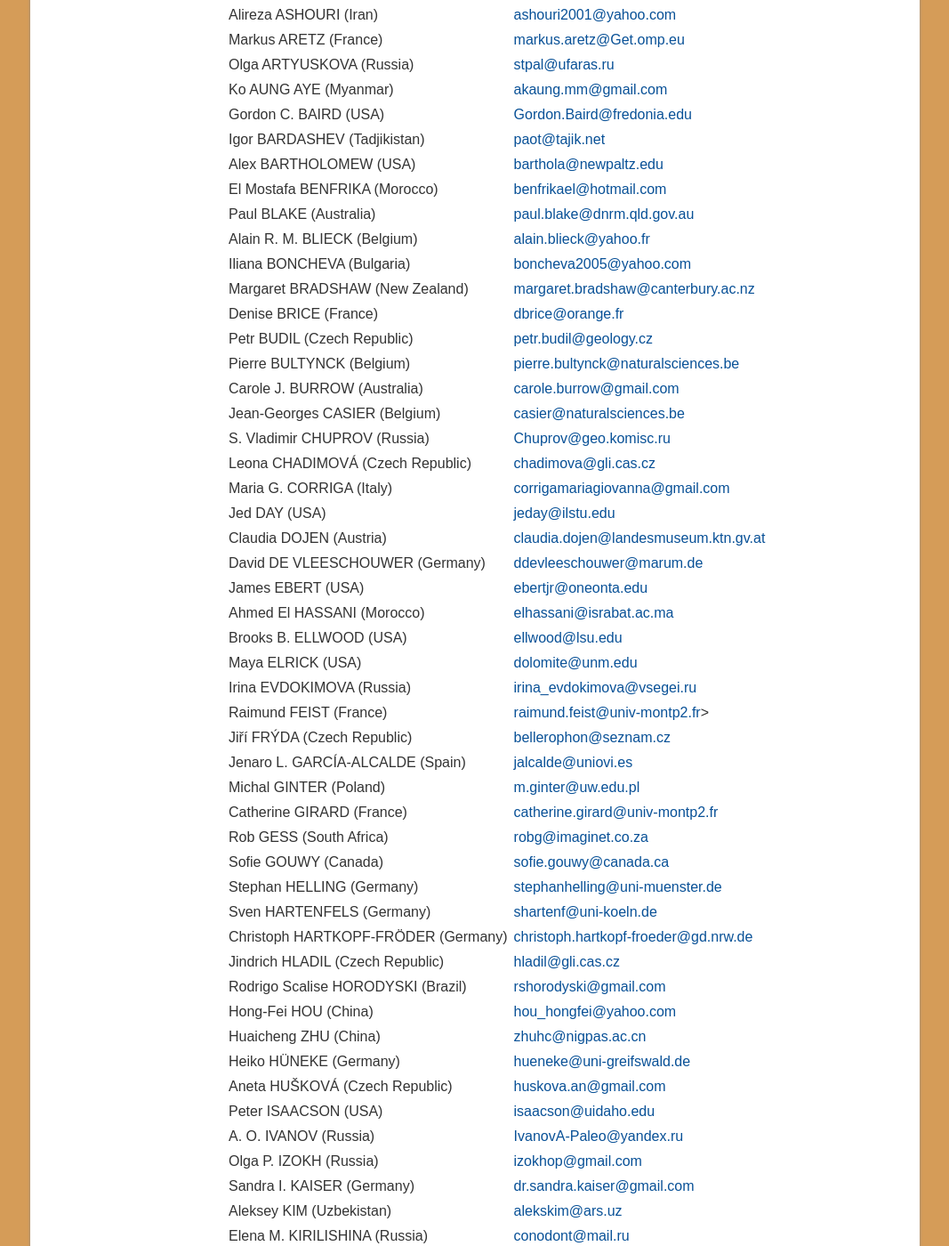
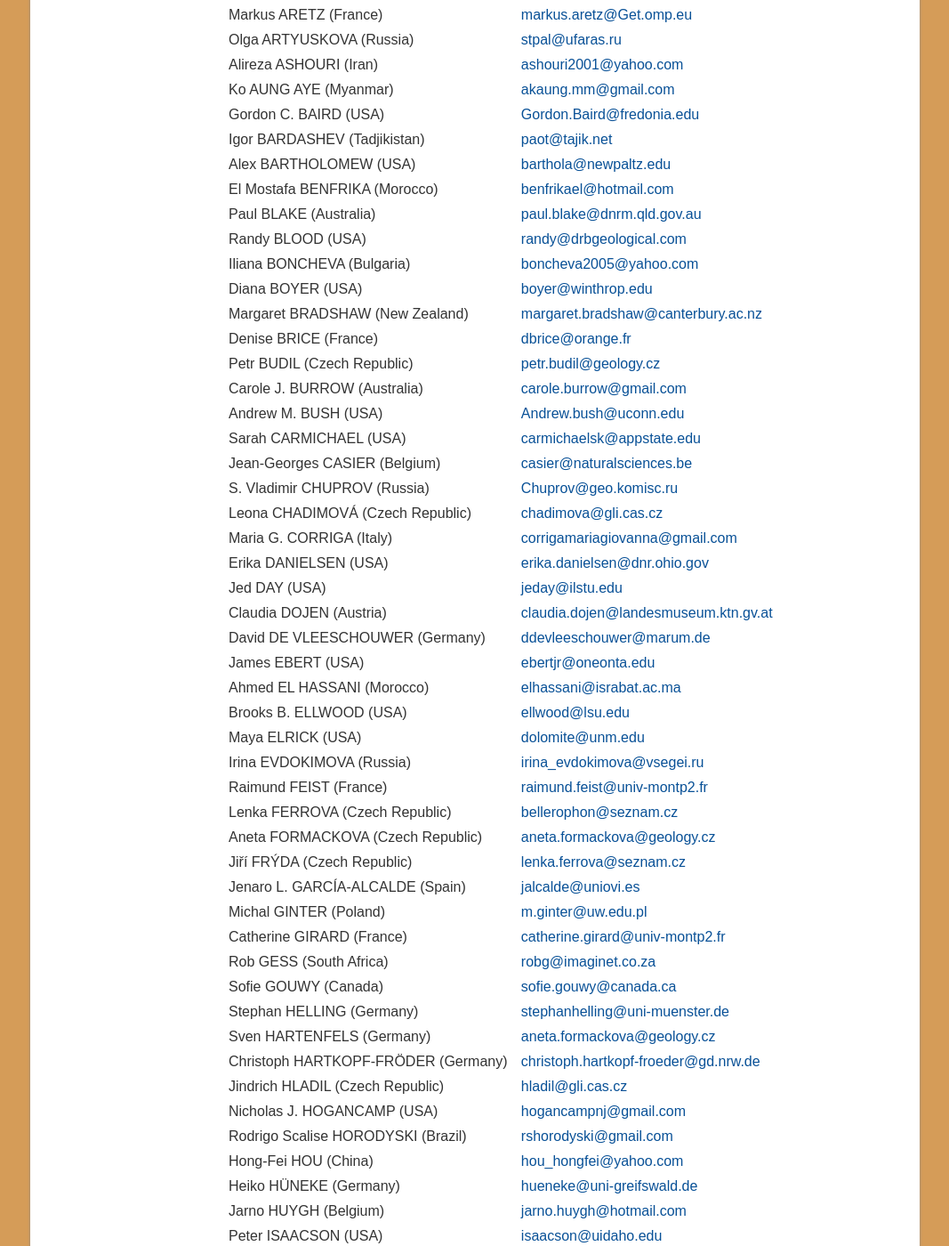
Before and after one commit to i-c-stratigraphy/subcommission-devonian, a Jekyll site: the page built from pages/members.md, in a window 1280 px wide and 1400 px high, scrolled down 1097 px. Shown: the whole window at 89% size, without its empty margins (106-1173 px from the left). Built offline with Jekyll 4.4.1, drawn with Linux system fonts in a browser that asks for light colours; some of the changed text lies outside the part shown.

Commit message:
Update members.md

```diff
--- a/pages/members.md
+++ b/pages/members.md
@@ -35,53 +35,59 @@
 ---  | ---
 Sarah ABOUSSALAM (Gerrmany)  |  <taghanic@uni-muenster.de>
 Polina ANDREEVA (Bulgaria)  | <polina_a@geology.bas.bg>
-Alireza ASHOURI (Iran)  | <ashouri2001@yahoo.com>
 Markus ARETZ (France)  | <markus.aretz@Get.omp.eu>
 Olga ARTYUSKOVA (Russia)  | <stpal@ufaras.ru>
+Alireza ASHOURI (Iran)  | <ashouri2001@yahoo.com>
 Ko AUNG AYE (Myanmar)  | <akaung.mm@gmail.com>
 Gordon C. BAIRD (USA)  | <Gordon.Baird@fredonia.edu>
 Igor BARDASHEV (Tadjikistan)  | <paot@tajik.net>
 Alex BARTHOLOMEW (USA)  | <barthola@newpaltz.edu>
 El Mostafa BENFRIKA (Morocco)  | <benfrikael@hotmail.com>
 Paul BLAKE (Australia)  | <paul.blake@dnrm.qld.gov.au>
-Alain R. M. BLIECK (Belgium)  | <alain.blieck@yahoo.fr>
+Randy BLOOD (USA)  | <randy@drbgeological.com>
 Iliana BONCHEVA (Bulgaria)  | <boncheva2005@yahoo.com>
+Diana BOYER (USA)  | <boyer@winthrop.edu>
 Margaret BRADSHAW (New Zealand)  | <margaret.bradshaw@canterbury.ac.nz>
 Denise BRICE (France) | <dbrice@orange.fr>
 Petr BUDIL (Czech Republic)  | <petr.budil@geology.cz>
-Pierre BULTYNCK (Belgium)  | <pierre.bultynck@naturalsciences.be>
 Carole J. BURROW (Australia)  | <carole.burrow@gmail.com>
+Andrew M. BUSH (USA)  | <Andrew.bush@uconn.edu>
+Sarah CARMICHAEL (USA)  | <carmichaelsk@appstate.edu>
 Jean-Georges CASIER (Belgium) | <casier@naturalsciences.be>
 S. Vladimir CHUPROV (Russia)  | <Chuprov@geo.komisc.ru>
 Leona CHADIMOVÁ (Czech Republic)  | <chadimova@gli.cas.cz>
 Maria G. CORRIGA (Italy) | <corrigamariagiovanna@gmail.com>
+Erika DANIELSEN (USA) | <erika.danielsen@dnr.ohio.gov>
 Jed DAY (USA)  | <jeday@ilstu.edu>
 Claudia DOJEN (Austria)  | <claudia.dojen@landesmuseum.ktn.gv.at>
 David DE VLEESCHOUWER (Germany)  | <ddevleeschouwer@marum.de>
 James EBERT (USA)  | <ebertjr@oneonta.edu>
-Ahmed El HASSANI (Morocco)  | <elhassani@israbat.ac.ma>
+Ahmed EL HASSANI (Morocco)  | <elhassani@israbat.ac.ma>
 Brooks B. ELLWOOD (USA)  | <ellwood@lsu.edu>
 Maya ELRICK (USA)  | <dolomite@unm.edu>
 Irina EVDOKIMOVA (Russia)  | <irina_evdokimova@vsegei.ru>
-Raimund FEIST (France)  | <raimund.feist@univ-montp2.fr>>
-Jiří FRÝDA (Czech Republic)  | <bellerophon@seznam.cz>
+Raimund FEIST (France)  | <raimund.feist@univ-montp2.fr>
+Lenka FERROVA (Czech Republic)  | <bellerophon@seznam.cz>
+Aneta FORMACKOVA (Czech Republic)  | <aneta.formackova@geology.cz>
+Jiří FRÝDA (Czech Republic)  | <lenka.ferrova@seznam.cz>
 Jenaro L. GARCÍA-ALCALDE (Spain)  | <jalcalde@uniovi.es>
 Michal GINTER (Poland)  | <m.ginter@uw.edu.pl>
 Catherine GIRARD (France)  | <catherine.girard@univ-montp2.fr>
 Rob GESS (South Africa)  | <robg@imaginet.co.za>
 Sofie GOUWY (Canada)  | <sofie.gouwy@canada.ca>
 Stephan HELLING (Germany)  | <stephanhelling@uni-muenster.de>
-Sven HARTENFELS (Germany)  | <shartenf@uni-koeln.de>
+Sven HARTENFELS (Germany)  | <aneta.formackova@geology.cz>
 Christoph HARTKOPF-FRÖDER (Germany)  | <christoph.hartkopf-froeder@gd.nrw.de>
 Jindrich HLADIL (Czech Republic)  | <hladil@gli.cas.cz>
+Nicholas J. HOGANCAMP (USA)  | <hogancampnj@gmail.com>
 Rodrigo Scalise HORODYSKI (Brazil)  | <rshorodyski@gmail.com>
 Hong-Fei HOU (China)  | <hou_hongfei@yahoo.com>
-Huaicheng ZHU (China)  | <zhuhc@nigpas.ac.cn>
 Heiko HÜNEKE (Germany)  | <hueneke@uni-greifswald.de>
-Aneta HUŠKOVÁ (Czech Republic)  | <huskova.an@gmail.com>
+Jarno HUYGH (Belgium)  | <jarno.huygh@hotmail.com>
 Peter ISAACSON (USA)  | <isaacson@uidaho.edu>
 A. O. IVANOV (Russia)  | <IvanovA-Paleo@yandex.ru>
 Olga P. IZOKH (Russia) | <izokhop@gmail.com>
+Robert JACOBI (USA) | <rdjacobi@buffalo.edu>
 Sandra I. KAISER (Germany)  | <dr.sandra.kaiser@gmail.com>
 Aleksey KIM (Uzbekistan)  | <alekskim@ars.uz>
 Elena M. KIRILISHINA (Russia)  | <conodont@mail.ru>
@@ -92,10 +98,15 @@
 Hervé LELIÈVRE (France)  | <lelievre@cimrs1.mnhn.fr>
 Jau-Chyn LIAO (Spain)  | <Jau.Liao@uv.es>
 Jianfeng LU (China)  |  <jflu@nigpas.ac.cn>
+Hui LUO (China)  |  <huiluo@nigpas.ac.cn>
 Ervins LUKSEVICS (Latvia)  | <ervins.luksevics@lu.lv>
+Gil MACHADO (Portugal)  | <machadogil@gmail.com>
 Hanna MATYJA (Poland)  | <hmat@pgi.gov.pl>
+Neo McADAMS (USA)  | <neo.mcadams@ttu.edu>
 Michal MERGL (Czech Republic)  | <mmergl@kbi.zcu.cz>
+Mario MORENO SANCHEZ (Colombia)  | <mario.moreno@ucaldas.edu.co>
 Pierre MORZADEC (France)  | <pierre.morzadec@wanadoo.fr>
+Ariuntogos MUNKHRJARGAL (Germany)  | <ariuka.munkhjargal@senckenberg.de>
 Michael A. MURPHY (USA)  | <mamurphy85@gmail.com>
 Sezim MUSTAPAEVA (Kazakhstan)  | <sezim_mus@mail.ru>
 Judith NAGEL-MYERS (USA) | <jnagel@stlawu.edu>
@@ -125,17 +137,17 @@
 Maurice STREEL (Belgium)  | <maurice.streel@ulg.ac.be>
 Ramiro SUAREZ-SORUCO (Bolivia)  | <ramiro@suarez.net>
 Thomas SUTTNER (Austria)  | <suttner.thomas@gmail.com>
-John TALENT (Australia)  | <jatalent@yahoo.com>
 Tong-Dzuy THANH (Vietnam)  | <Thanhtd_cd@vnu.edu.vn>
 Ian TROTH (United Kingdom)  | <ianrockstar@yahoo.co.uk>
 Montserrat TRUYOLS-MASSONI (Spain)  | <mtruyols@uniovi.es>
 V. St. TSYGANKO (Russia)  | <tsyganko@geo.komisc.ru>
 Susan TURNER (Australia)  | <paleodeadfish@yahoo.com>
+Mongkol UDCHACHON (Thailand)   | <mongkol.c@msu.ac.th>
 Tom T. UYENO (Canada)  | <tuyeno@nrcan.gc.ca>
-Juozas VALIUKEVICIUS (Lithuania)  | <valiukevicius@geo.lt>
 Charles VER STRAETEN (USA)  | <cverstra@mail.nysed.gov>
 Stanislava VODRÁŽKOVÁ (Czech Republic)  | <stana.vodrazkova@seznam.cz>
 Cheng-Yuan WANG (China)  | <cywang@nigpas.ac.cn>
+Jonny A. WATERS (USA)  | <watersja@appstate.edu>
 Karsten WEDDIGE (Germany)  | <karsten.weddige@senckenberg.de>
 Tomáš WEINER (Czech Republic)  | <weiner@gli.cas.cz>
 Hedvika WEINEROVÁ (Czech Republic)  | <weinerova@gli.cas.cz>
```
Also changed, not shown: other parts of pages/members.md (+4 -2 lines).
